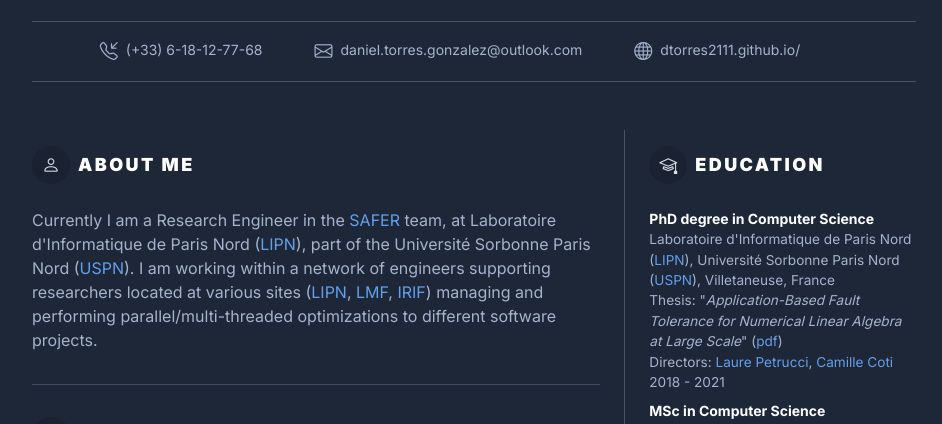
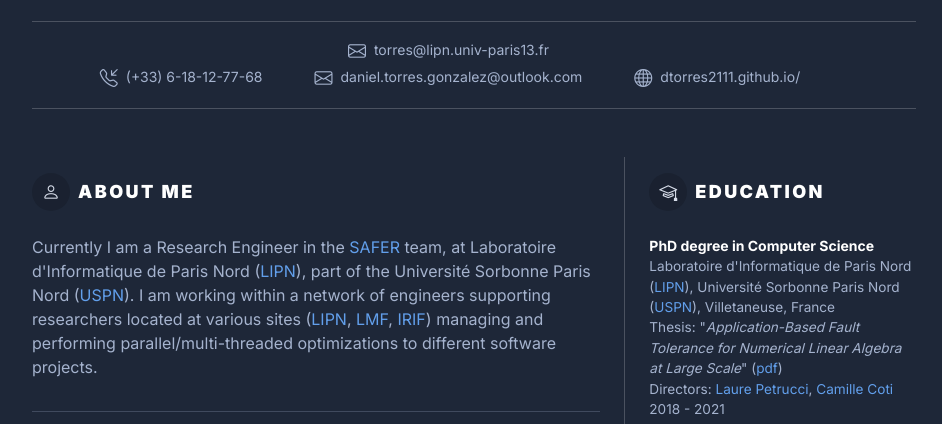
Before and after one commit to dtorres2111/dtorres2111.github.io, a plain HTML site: page index.html in a window 1280 px wide. Shown: the part 322-746 px from the top of the page, without its empty margins (166-1108 px from the left). Drawn offline with nearby package versions, Linux system fonts and the light colour scheme.

Commit message:
Email update.

```diff
--- a/index.html
+++ b/index.html
@@ -45,6 +45,7 @@
 									<ul class="resume-contact-list list-unstyled list-inline mb-0 justify-content-between">
 										<li class="list-inline-item me-md-3 me-lg-5"><i class="resume-contact-icon bi bi-telephone-inbound me-2"></i>(+33) 6-18-12-77-68</li>
 										<li class="list-inline-item me-md-3 me-lg-5">
+											<i class="resume-contact-icon bi bi-envelope me-2"></i>torres@lipn.univ-paris13.fr <br>
 											<i class="resume-contact-icon bi bi-envelope me-2"></i>daniel.torres.gonzalez@outlook.com <br>
 										</li>
 										<li class="list-inline-item me-lg-5"><i class="resume-contact-icon bi bi-globe me-2"></i>dtorres2111.github.io/</li>
```
